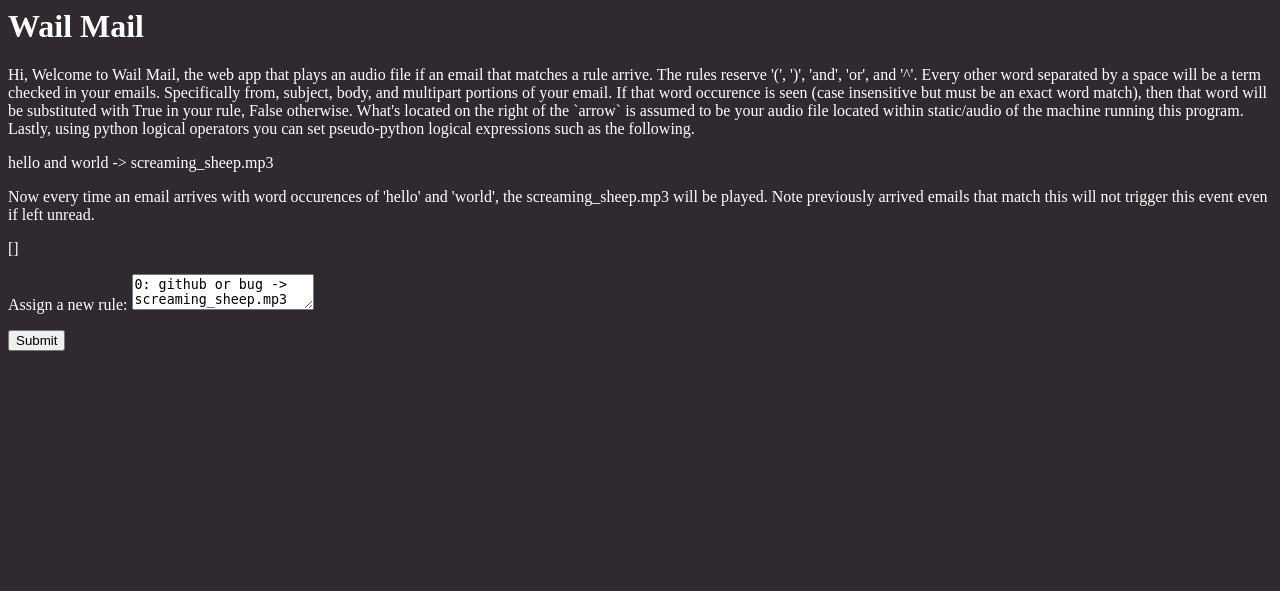
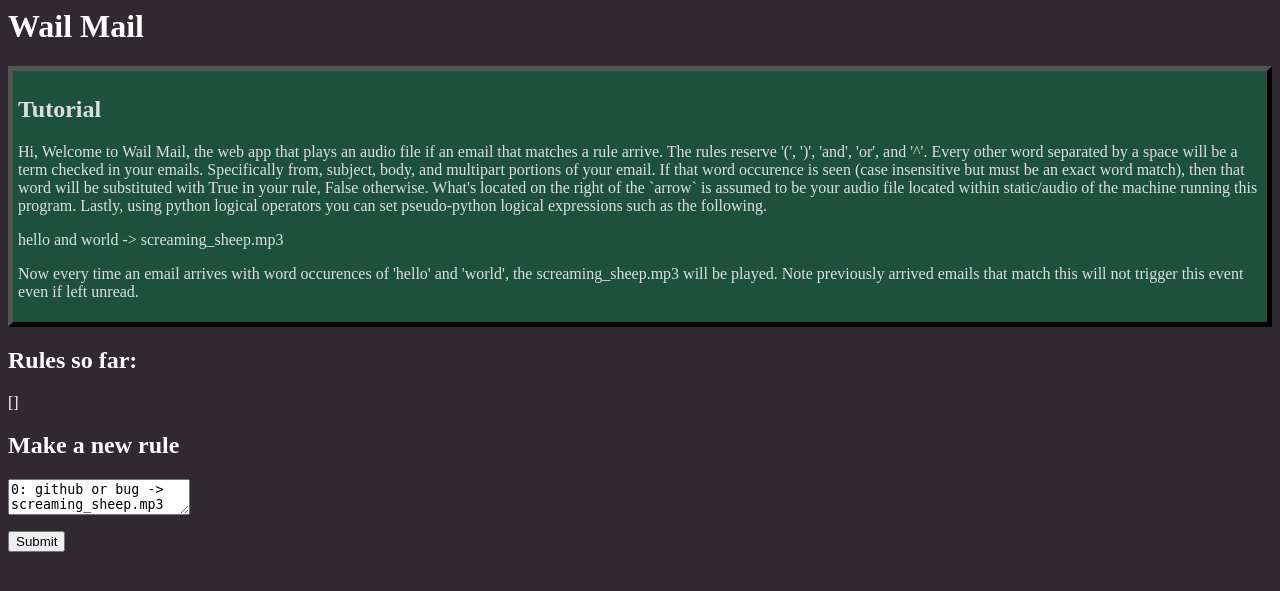
Before and after one commit to saleh99er/WailMail, a Flask app: page / in a window 1280 px wide. Shown: the top 591 px of the page. Run offline with Flask 2, Linux system fonts and the light colour scheme; parts of the project's set-up code (start-up, migrations or seed data) failed here and were passed over.

Commit message:
Wail Mail works, finished tutorial touches, frontend could use more work but MVP achieved

```diff
--- a/static/main.js
+++ b/static/main.js
@@ -0,0 +1,9 @@
+function toggleVisible(){
+    let current_vis = document.getElementById("collapsible").style.visibility ;
+    if(current_vis == "hidden"){
+        document.getElementById("collapsible").style.visibility = "visible"
+    }
+    else {
+        document.getElementById("collapsible").style.visibility = "hidden"
+    }
+}
--- a/static/style.css
+++ b/static/style.css
@@ -3,3 +3,10 @@ body {
 	background: #30292F;
 	color: #FFFFFF;
 }
+
+#tutorial {
+	background: #1D513E;
+	border: 5px outset black;
+	color: #DFDFDF;
+	padding: 5px;
+}
--- a/templates/index.html
+++ b/templates/index.html
@@ -1,12 +1,16 @@
 <html>
 	<head>
-		<link rel="stylesheet" href='/static/style.css'/>
+		<link rel="stylesheet" href='static/style.css'/>
+		<script src="static/main.js"></script>
 	</head>
 	<body>
 
 		<h1>Wail Mail</h1>
 
+
 		<div id="tutorial">
+			<h2> Tutorial </h2>
+			<div>
 				<p>Hi, Welcome to Wail Mail, the web app that plays an audio file if an email
 					that matches a rule arrive. The rules reserve '(', ')', 'and', 'or', and
 					'^'. Every other word separated by a space will be a term checked in your
@@ -25,13 +29,16 @@
 					match this will not trigger this event even if left unread.
 				</p>
 			</div>
+		</div>
 
 		<div id="ui">
 
+			<h2>Rules so far:</h2>
 			{{rules_so_far}}
 
+			<h2>Make a new rule</h2>
 			<form action="{{ url_for('submit') }}" method="post">
-				<p>Assign a new rule: <textarea name="new_rule">{{ rule_suggestion }}</textarea></p>
+				<p><textarea name="new_rule">{{ rule_suggestion }}</textarea></p>
 				<input type="submit">
 			</form>
 
```
Lines whose indentation alone changed are shown as unchanged.
